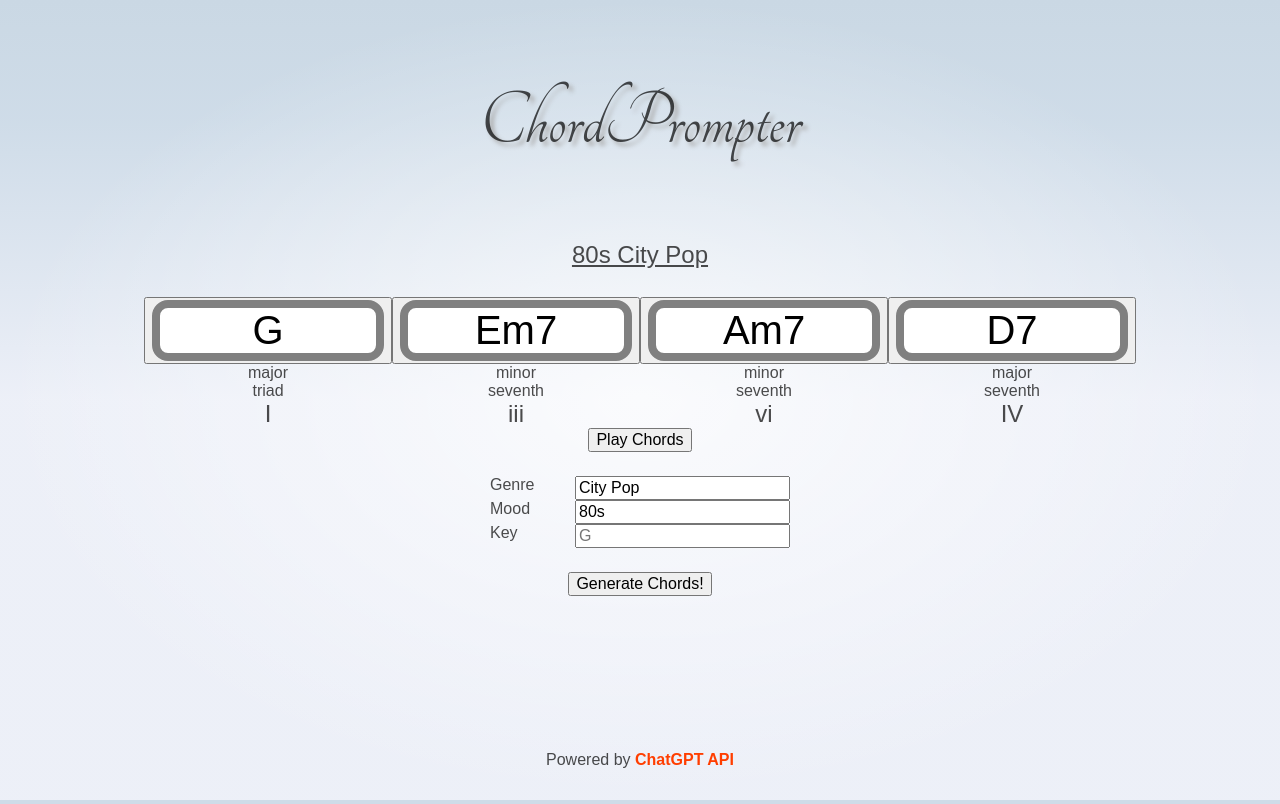
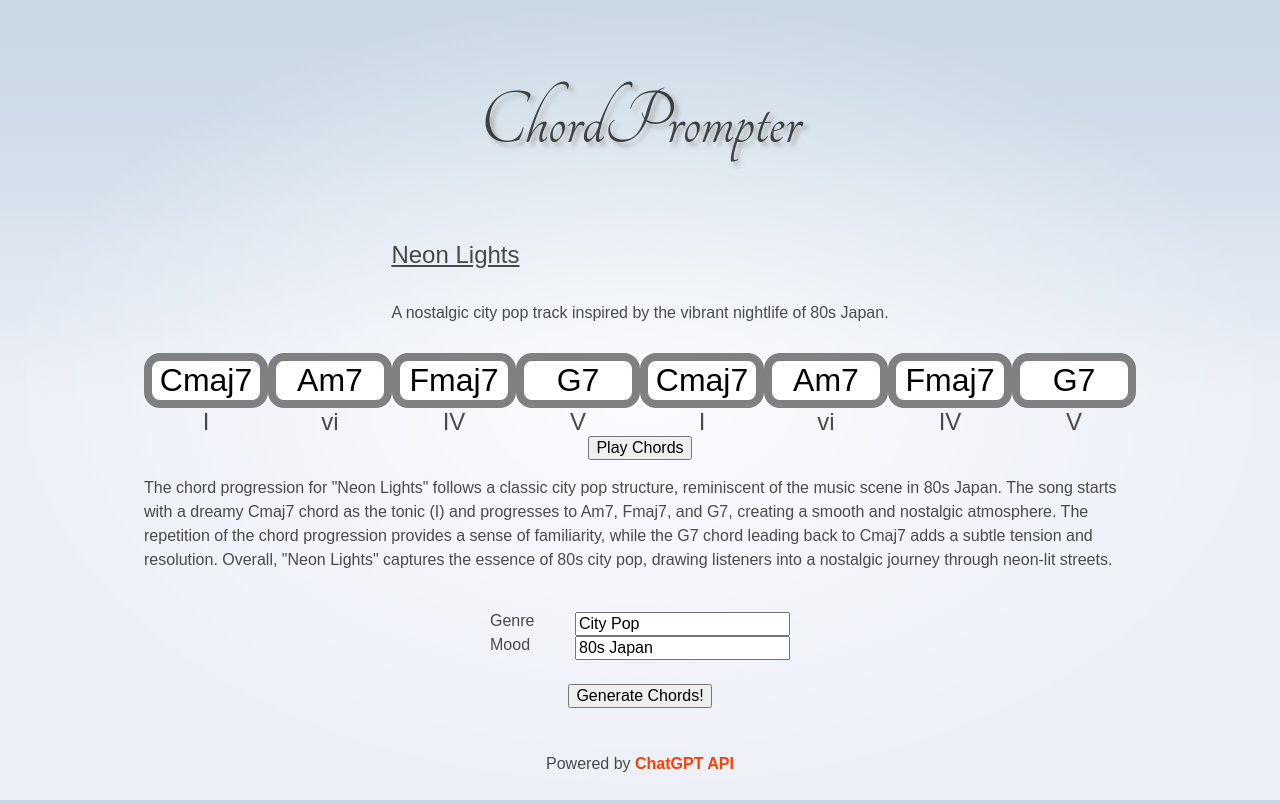
Before and after one commit to silloi/chord-prompter, a SvelteKit app: page / in a window 1280 px wide. Built offline with nearby package versions, Linux system fonts and the light colour scheme.

Commit message:
enrich result

```diff
--- a/src/routes/+page.svelte
+++ b/src/routes/+page.svelte
@@ -7,10 +7,9 @@
 	const { input, handleSubmit, messages } = useChat();
 
 	let genre = 'City Pop';
-	let mood = '80s';
-	let key = '';
+	let mood = '80s Japan';
 
-	const generateThemeString = (genre?: string, mood?: string, key?: string) => {
+	const generateThemeString = (genre?: string, mood?: string) => {
 		let titleList = new Array<string>();
 
 		if (mood) {
@@ -21,62 +20,87 @@
 			titleList = [...titleList, genre];
 		}
 
-		if (key) {
-			titleList = [...titleList, `in ${key}`];
-		}
-
 		return titleList.join(' ') ?? 'Free Style';
 	};
 
-	$: theme = generateThemeString(genre, mood, key);
+	$: theme = generateThemeString(genre, mood);
 
 	// let chordProgression: any[] = [];
 	let chordProgression = [
 		{
-			chord: 'G',
-			tonality: 'major',
-			chordType: 'triad',
+			chordSymbol: 'Cmaj7',
 			scaleDegree: 'I'
 		},
 		{
-			chord: 'Em7',
-			tonality: 'minor',
-			chordType: 'seventh',
-			scaleDegree: 'iii'
-		},
-		{
-			chord: 'Am7',
-			tonality: 'minor',
-			chordType: 'seventh',
+			chordSymbol: 'Am7',
 			scaleDegree: 'vi'
 		},
 		{
-			chord: 'D7',
-			tonality: 'major',
-			chordType: 'seventh',
+			chordSymbol: 'Fmaj7',
 			scaleDegree: 'IV'
+		},
+		{
+			chordSymbol: 'G7',
+			scaleDegree: 'V'
+		},
+		{
+			chordSymbol: 'Cmaj7',
+			scaleDegree: 'I'
+		},
+		{
+			chordSymbol: 'Am7',
+			scaleDegree: 'vi'
+		},
+		{
+			chordSymbol: 'Fmaj7',
+			scaleDegree: 'IV'
+		},
+		{
+			chordSymbol: 'G7',
+			scaleDegree: 'V'
 		}
 	];
+	let title = 'Neon Lights';
+	let description = 'A nostalgic city pop track inspired by the vibrant nightlife of 80s Japan.';
+	let analysis =
+		'The chord progression for "Neon Lights" follows a classic city pop structure, reminiscent of the music scene in 80s Japan. The song starts with a dreamy Cmaj7 chord as the tonic (I) and progresses to Am7, Fmaj7, and G7, creating a smooth and nostalgic atmosphere. The repetition of the chord progression provides a sense of familiarity, while the G7 chord leading back to Cmaj7 adds a subtle tension and resolution. Overall, "Neon Lights" captures the essence of 80s city pop, drawing listeners into a nostalgic journey through neon-lit streets.';
 
 	$: {
 		input.update(
 			() => `You are a music composing assistant.
-Generate a chord progression in yaml that starts with "chordProgression:".
-Each chord has properties for chord, tonality, chordType, and scaleDegree.
-Here are my requests.
+Generate a chord progression in yaml that contains "chordProgression" list.
+Each chord has properties for chordSymbol (e.g. A7) and scaleDegree (e.g. iii).
+The length of bars should be 8.
+Finally, describe the song in "title" and "description".
+Analyze the chord progression in "analysis", too.
+Here are my requests:
 ${genre ? 'genre: ' + genre : ''}
 ${mood ? 'mood: ' + mood : ''}
-${key ? 'key: ' + key : ''}`
+`
 		);
 	}
 
 	$: {
 		try {
 			if ($messages.slice(-1)[0]) {
-				const res = load($messages.slice(-1)[0].content) as { chordProgression: any[] };
-				console.log(res);
-				if ('chordProgression' in res && res.chordProgression.length) {
-					chordProgression = res.chordProgression;
+				const result = load($messages.slice(-1)[0].content) as {
+					chordProgression: any[];
+					title: string;
+					description: string;
+					analysis: string;
+				};
+				console.log(result);
+				if ('chordProgression' in result && result.chordProgression.length) {
+					chordProgression = result.chordProgression;
+				}
+				if ('title' in result && result.title) {
+					title = result.title;
+				}
+				if ('description' in result && result.description) {
+					description = result.description;
+				}
+				if ('analysis' in result && result.analysis) {
+					analysis = result.analysis;
 				}
 			}
 		} catch (err) {}
@@ -93,13 +117,13 @@ ${key ? 'key: ' + key : ''}`
 
 	const playChordProgression = (chordProgression: any[]) => {
 		chordProgression.forEach((chord, barIndex) => {
-			const notes = Chord.get(chord.chord).notes;
+			const notes = Chord.get(chord.chordSymbol).notes;
 			const synth = new Tone.PolySynth(Tone.Synth).toDestination();
 
 			const now = Tone.now();
 
 			notes.forEach((note) => {
-				synth.triggerAttackRelease(note + '4', 2, now + barIndex * 2);
+				synth.triggerAttackRelease(note + '4', 1.5, now + barIndex * 2);
 			});
 		});
 	};
@@ -113,26 +137,26 @@ ${key ? 'key: ' + key : ''}`
 
 <section>
 	<h1>ChordPrompter</h1>
-	<div style="padding: 12px;">
-		<h2>{theme}</h2>
+	<div class="summary">
+		<h2>{title}</h2>
+		<p>{description}</p>
 	</div>
 	<div class="chord-group">
 		{#each chordProgression as chord}
-			<button class="chord-box" on:click={() => chord && playChord(chord.chord)}>
-				<div class="chord-name">{chord && chord.chord ? chord.chord : '...'}</div>
+			<button class="chord-box" on:click={() => chord && playChord(chord.chordSymbol)}>
+				<span class="chord-name">{chord && chord.chordSymbol ? chord.chordSymbol : '...'}</span>
 			</button>
 		{/each}
 	</div>
 	<div class="degree-group">
 		{#each chordProgression as chord}
 			<div class="degree-box">
-				<span>{chord && chord.tonality ? chord.tonality : '...'}</span>
-				<span>{chord && chord.chordType ? chord.chordType : '...'}</span>
 				<span class="degree-name">{chord && chord.scaleDegree ? chord.scaleDegree : '...'}</span>
 			</div>
 		{/each}
 	</div>
 	<button on:click={() => playChordProgression(chordProgression)}>Play Chords</button>
+	<p>{analysis}</p>
 	<form on:submit={handleSubmit}>
 		<div class="input-group">
 			<div class="input-box">
@@ -143,11 +167,6 @@ ${key ? 'key: ' + key : ''}`
 			<div class="input-box">
 				<label for="mood">Mood</label>
 				<input bind:value={mood} name="mood" placeholder="Urban" />
-			</div>
-
-			<div class="input-box">
-				<label for="key">Key</label>
-				<input bind:value={key} placeholder="G" />
 			</div>
 		</div>
 
@@ -172,6 +191,13 @@ ${key ? 'key: ' + key : ''}`
 		width: 100%;
 	}
 
+	.summary {
+		display: flex;
+		flex-direction: column;
+		justify-content: center;
+		padding: 12px;
+	}
+
 	h2 {
 		margin-top: 0;
 		height: 1.5rem;
@@ -191,17 +217,17 @@ ${key ? 'key: ' + key : ''}`
 		flex-direction: column;
 		justify-content: center;
 		align-items: center;
+		border: solid 0.5rem gray;
+		border-radius: 1rem;
+		box-sizing: border-box;
+		background-color: white;
 	}
 
 	.chord-name {
 		display: flex;
 		justify-content: center;
-		font-size: 2.5rem;
-		border: solid 0.5rem gray;
-		border-radius: 1rem;
-		box-sizing: border-box;
+		font-size: 2rem;
 		width: 100%;
-		background-color: white;
 	}
 
 	.degree-box {
```
